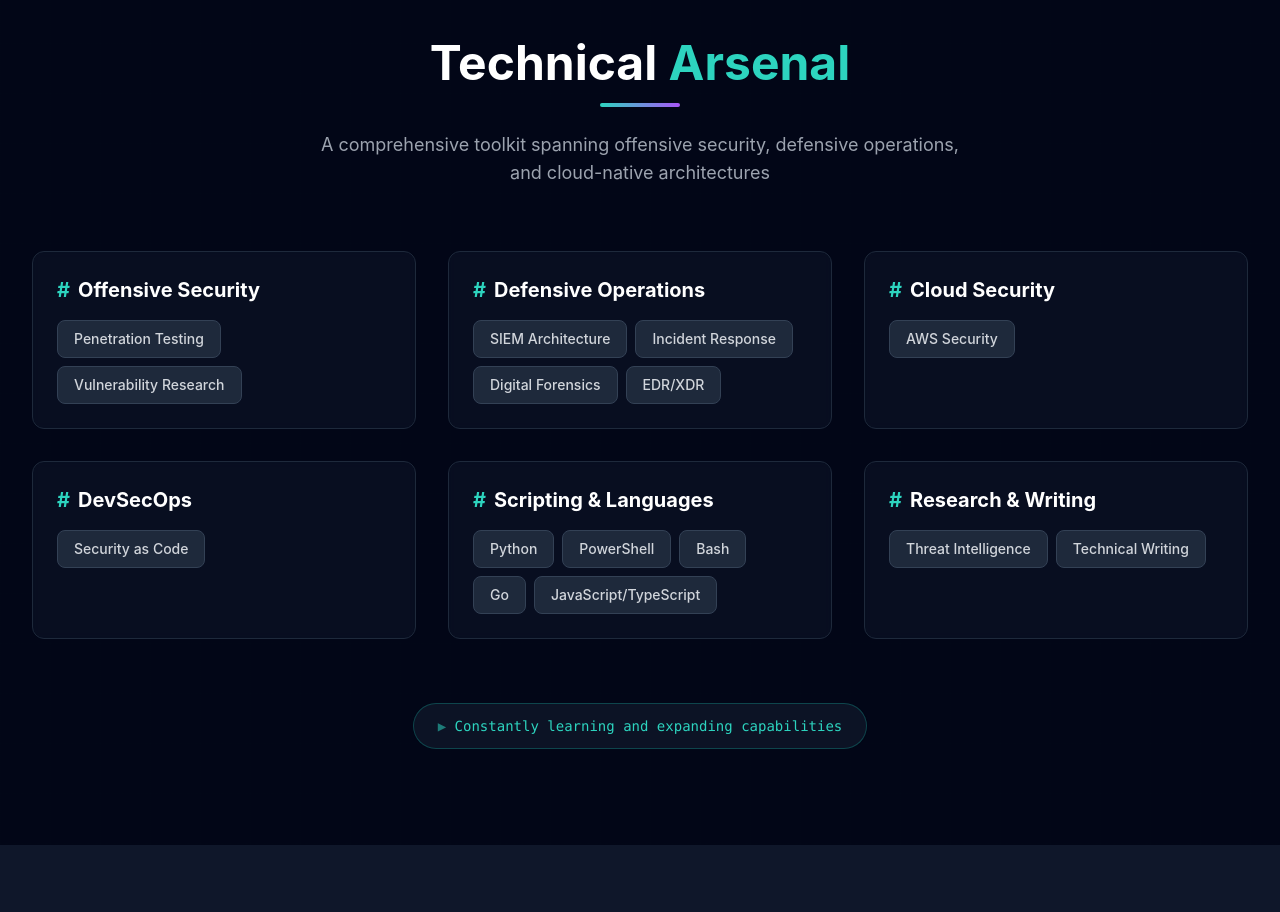
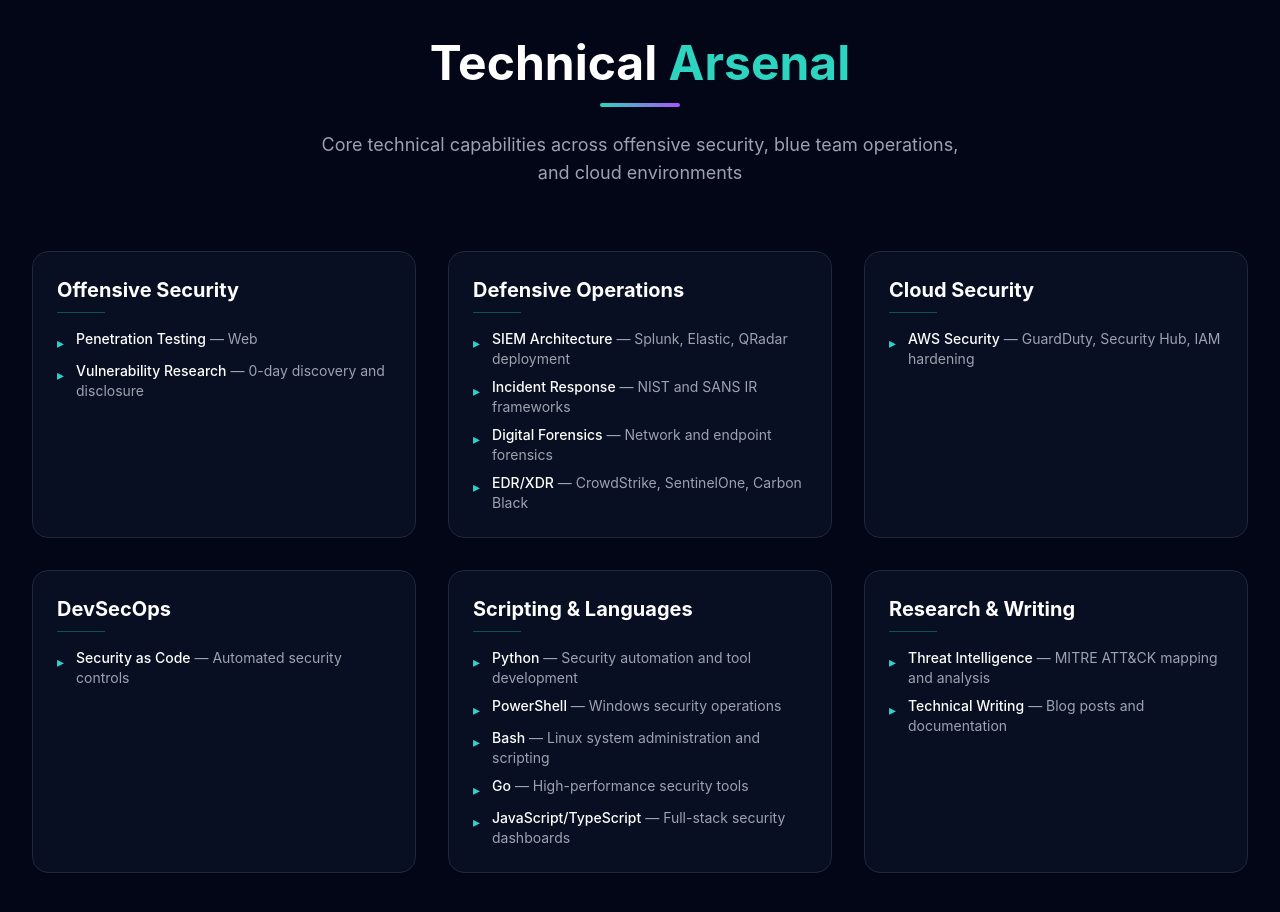
Before and after one commit to 2303A53011/my_portfolio, a React (Vite) app: page / in a window 1280 px wide. Shown: the part 1880-2792 px from the top of the page. Built offline with nearby package versions, Linux system fonts and the light colour scheme.

Commit message:
Refactor Skills component layout and descriptions
Updated the Skills component to enhance the layout and content description.

```diff
--- a/src/components/Skills.tsx
+++ b/src/components/Skills.tsx
@@ -1,4 +1,3 @@
-import { useState } from 'react';
 import { SkillGroup } from '../types';
 
 interface SkillsProps {
@@ -6,79 +5,70 @@ interface SkillsProps {
 }
 
 export default function Skills({ skillGroups }: SkillsProps) {
-  const [hoveredSkill, setHoveredSkill] = useState<string | null>(null);
-
   return (
     <section id="skills" className="relative py-24 bg-slate-950">
-      <div className="absolute inset-0 opacity-5">
-        <div className="absolute inset-0" style={{
-          backgroundImage: `linear-gradient(rgba(20, 184, 166, 0.1) 1px, transparent 1px),
-                           linear-gradient(90deg, rgba(20, 184, 166, 0.1) 1px, transparent 1px)`,
-          backgroundSize: '50px 50px'
-        }} />
-      </div>
+      <div className="relative max-w-7xl mx-auto px-4 sm:px-6 lg:px-8">
 
-      <div className="relative max-w-7xl mx-auto px-4 sm:px-6 lg:px-8">
+        {/* Header */}
         <div className="text-center mb-16">
           <h2 className="text-4xl sm:text-5xl font-bold text-white mb-4">
             Technical <span className="text-teal-400">Arsenal</span>
           </h2>
           <div className="h-1 w-20 bg-gradient-to-r from-teal-400 to-purple-500 rounded-full mx-auto mb-6" />
           <p className="text-gray-400 text-lg max-w-2xl mx-auto">
-            A comprehensive toolkit spanning offensive security, defensive operations, and cloud-native architectures
+            Core technical capabilities across offensive security, blue team operations, and cloud environments
           </p>
         </div>
 
+        {/* Capability Grid */}
         <div className="grid md:grid-cols-2 lg:grid-cols-3 gap-8">
-          {skillGroups.map((group, groupIndex) => (
-            <div
+          {skillGroups.map((group) => (
+            <article
               key={group.category}
-              className="bg-slate-900/50 backdrop-blur-sm rounded-xl p-6 border border-slate-800 hover:border-teal-500/30 transition-all duration-300"
-              style={{
-                animation: 'fadeInUp 0.6s ease-out forwards',
-                animationDelay: `${groupIndex * 0.1}s`,
-                opacity: 0,
-              }}
+              className="bg-slate-900/60 backdrop-blur-sm border border-slate-800 rounded-2xl p-6 hover:border-teal-500/40 transition-all duration-300"
             >
-              <h3 className="text-xl font-bold text-white mb-4 flex items-center gap-2">
-                <span className="text-teal-400">#</span>
+              {/* Category */}
+              <h3 className="text-xl font-bold text-white mb-2">
                 {group.category}
               </h3>
 
-              <div className="flex flex-wrap gap-2">
+              {/* Divider */}
+              <div className="h-px w-12 bg-teal-500/40 mb-4" />
+
+              {/* Skills */}
+              <ul className="space-y-2">
                 {group.skills.map((skill) => (
-                  <div
+                  <li
                     key={skill.name}
-                    className="relative"
-                    onMouseEnter={() => setHoveredSkill(skill.name)}
-                    onMouseLeave={() => setHoveredSkill(null)}
+                    className="flex items-start gap-3 text-gray-300 text-sm"
                   >
-                    <button
-                      className="px-4 py-2 bg-slate-800 text-gray-300 rounded-lg text-sm font-medium transition-all duration-300 hover:bg-teal-500/20 hover:text-teal-400 hover:shadow-lg hover:shadow-teal-500/20 hover:-translate-y-1 border border-slate-700 hover:border-teal-500/50"
-                    >
-                      {skill.name}
-                    </button>
-
-                    {hoveredSkill === skill.name && (
-                      <div className="absolute bottom-full left-1/2 -translate-x-1/2 mb-2 px-3 py-2 bg-slate-950 text-gray-300 text-xs rounded-lg border border-teal-500/30 whitespace-nowrap z-10 animate-fadeIn shadow-xl">
-                        {skill.tooltip}
-                        <div className="absolute top-full left-1/2 -translate-x-1/2 -mt-1 border-4 border-transparent border-t-slate-950" />
-                      </div>
-                    )}
-                  </div>
+                    <span className="text-teal-400 mt-1">▸</span>
+                    <span>
+                      <span className="font-medium text-white">
+                        {skill.name}
+                      </span>
+                      {skill.tooltip && (
+                        <span className="text-gray-400">
+                          {' '}— {skill.tooltip}
+                        </span>
+                      )}
+                    </span>
+                  </li>
                 ))}
-              </div>
-            </div>
+              </ul>
+            </article>
           ))}
         </div>
 
+        {/* Footer Note */}
         <div className="mt-16 text-center">
-          <div className="inline-block px-6 py-3 bg-slate-900/80 backdrop-blur-sm rounded-full border border-teal-500/30">
-            <p className="text-teal-400 text-sm font-mono">
-              <span className="animate-pulse">▶</span> Constantly learning and expanding capabilities
-            </p>
+          <div className="inline-flex items-center gap-2 px-6 py-3 bg-slate-900/80 rounded-full border border-teal-500/30">
+            <span className="text-teal-400 text-sm font-mono">
+              ▶ Continuously learning, building, and refining real-world security skills
+            </span>
           </div>
         </div>
+
       </div>
     </section>
   );
```
